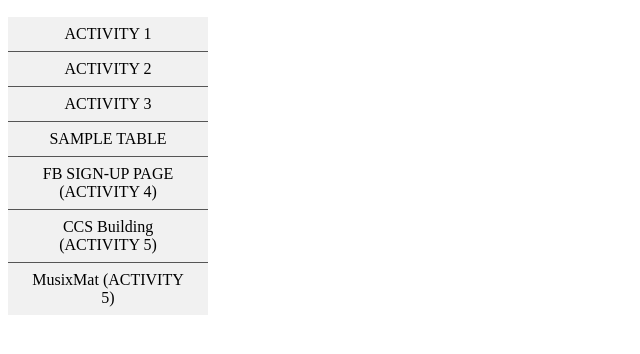
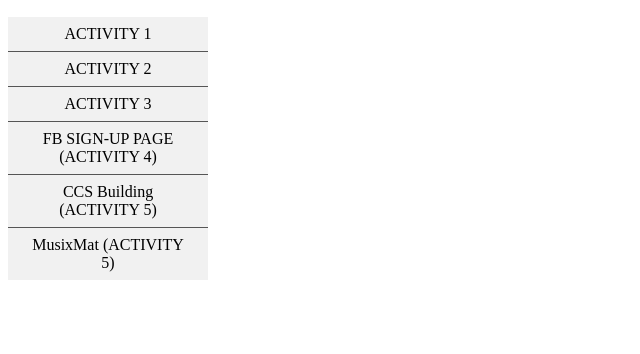
Before and after one commit to AkoAyMatsu/AkoAyMatsu.github.io, a plain HTML site: page NavigationOfActivities.html in a window 1280 px wide. Shown: the part 50-404 px from the top of the page, without its empty margins (0-640 px from the left). Drawn offline with Linux system fonts and the light colour scheme.

Commit message:
Add files via upload

```diff
--- a/NavigationOfActivities.html
+++ b/NavigationOfActivities.html
@@ -50,7 +50,6 @@
   <li><a href="Act1.html">ACTIVITY 1</a></li>
   <li><a href="Activity2.html">ACTIVITY 2</a></li>
   <li><a href="Act3.html">ACTIVITY 3</a></li>
-  <li><a href="Activity3.html">SAMPLE TABLE</a></li>
   <li><a href="Facebook.html">FB SIGN-UP PAGE (ACTIVITY 4)</a></li>
   <li><a href="CCSBuilding.html">CCS Building (ACTIVITY 5)</a></li>
   <li><a href="Musixmat.html">MusixMat (ACTIVITY 5)</a></li>
```
